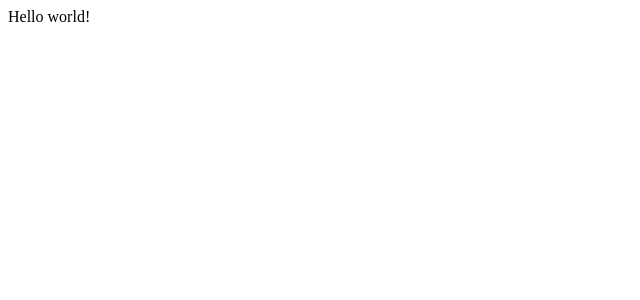
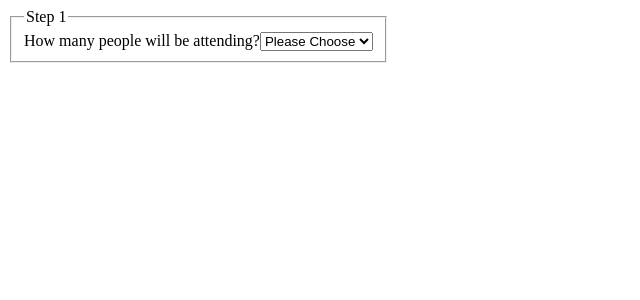
Before and after one commit to LucaBonini/seminar-registration, a React (Create React App) app: page / in a window 1280 px wide. Shown: the top 300 px of the page, without its empty margins (0-640 px from the left). Built offline with nearby package versions, Linux system fonts and the light colour scheme.

Commit message:
add step1

```diff
--- a/package.json
+++ b/package.json
@@ -10,6 +10,7 @@
     "@types/node": "^12.19.1",
     "@types/react": "^16.9.53",
     "@types/react-dom": "^16.9.8",
+    "node-sass": "^4.14.1",
     "react": "^17.0.1",
     "react-dom": "^17.0.1",
     "react-scripts": "4.0.0",
--- a/src/App.tsx
+++ b/src/App.tsx
@@ -1,5 +1,35 @@
-import React from 'react';
+import React, { useEffect, useState } from 'react'
+import { Step1 } from './components/Step1'
 
-export default function App() {
-  return <div>Hello world!</div>
+interface StepsComplete {
+  step1: boolean,
+  step2: boolean,
+  step3: boolean
 }
+
+export default function App(): JSX.Element {
+
+  let [state, setState] = useState<StepsComplete>({
+    step1: false,
+    step2: false,
+    step3: false
+  })
+
+  useEffect(() => {
+    console.log(state, 'STATE')
+  }, [state])
+
+  function setStepState(stepName: string, value: boolean) {
+    const newState: StepsComplete = {
+      ...state,
+      [stepName]: value
+    }
+    setState(newState)
+  }
+
+  return (
+    <div className="steps-container">
+      <Step1 setMyState={setStepState}></Step1>
+    </div>
+  )
+}
--- /dev/null
+++ b/src/components/Step1.tsx
@@ -0,0 +1,81 @@
+import React, { useState, useEffect } from 'react';
+import { JsxEmit } from 'typescript';
+
+interface Names {
+  [key: string]: string
+}
+
+interface StepProps {
+  setMyState(stepName: string, value: boolean): void
+}
+
+export function Step1({ setMyState }: StepProps): JSX.Element {
+  let [peopleCount, setPeopleCount] = useState<number>(0)
+  let [names, setNames] = useState<Names>({})
+  let [isComplete, setIsComplete] = useState<boolean>(false)
+
+  useEffect(() => {
+    if (checkValues()) {
+      setIsComplete(true)
+      setMyState('step1', true)
+    } else {
+      setIsComplete(false)
+      setMyState('step2', false)
+    }
+  }, [names])
+
+  function checkValues(): boolean {
+    const propsWithValue = Object.values(names).filter(value => value).length
+    return (peopleCount > 0 && peopleCount === propsWithValue)
+  }
+
+  function handleSetName(index: string, value: string): void {
+    let newNames = {
+      ...names,
+      [index]: value
+    }
+    setNames(newNames)
+  }
+
+  function renderInputNames() {
+    if (peopleCount > 0) {
+      let inputs: JSX.Element[] = []
+      for (let i = 1; i <= peopleCount; i++) {
+        let input = (
+          <div id={`attendee_${i}_wrap"`} key={i}>
+            <label htmlFor={`name_attendee_${i}`}>
+              Attendee {i} Name:
+            </label>
+            <input type="text" id={`name_attendee_${i}`} onChange={(e) => handleSetName(`${i}`, e.target.value)}/>
+          </div>
+        )
+        inputs.push(input)
+      }
+      return (
+        <div id="attendee_container">
+          <h3>Please provide full names:</h3>
+          {inputs}
+        </div>
+      )
+    }
+  }
+
+  return (
+    <fieldset>
+      <legend>Step 1</legend>
+      <label htmlFor="num_attendees">
+          How many people will be attending?
+      </label>
+      <select id="num_attendees" onChange={(e) => setPeopleCount(parseInt(e.target.value))}>
+          <option id="opt_0" value="0">Please Choose</option>
+          <option id="opt_1" value="1">1</option>
+          <option id="opt_2" value="2">2</option>
+          <option id="opt_3" value="3">3</option>
+          <option id="opt_4" value="4">4</option>
+          <option id="opt_5" value="5">5</option>
+      </select>
+        {renderInputNames()}
+        {isComplete ? <div id="step1_result">Complete</div> : null}
+    </fieldset>
+  )
+}
--- /dev/null
+++ b/src/index.scss
@@ -0,0 +1,7 @@
+.steps-container {
+  display: flex;
+
+  .step {
+    width: 33%;
+  }
+}
--- a/src/index.tsx
+++ b/src/index.tsx
@@ -1,6 +1,6 @@
 import React from 'react';
 import ReactDOM from 'react-dom';
-import './index.css';
+import './index.scss';
 import App from './App';
 
 ReactDOM.render(
```
Also changed, not shown: src/index.css (deleted), 1 other file (tests, documents, lock files or other folders).
